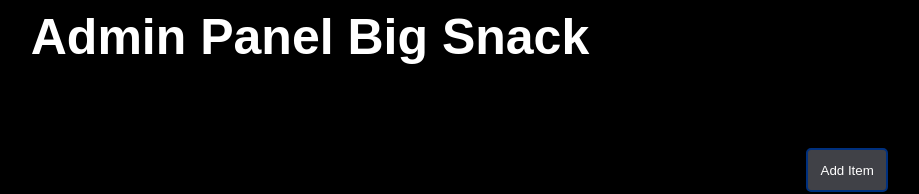
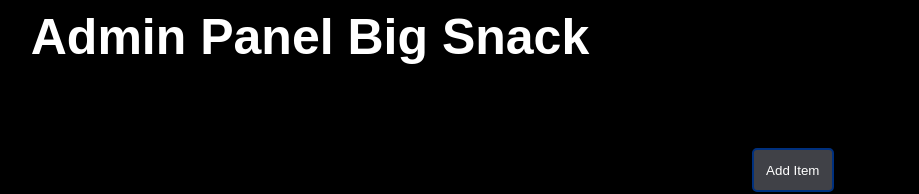
Before and after one commit to RickRietbergen/CRUD-P3, a PHP site: page /admin.php in a window 1280 px wide. Shown: the part 92-286 px from the top of the page, without its empty margins (330-1249 px from the left). Run offline with PHP 8.4, Linux system fonts and the light colour scheme; the visitor is signed in with stand-in values (Sample User, id 1); data that the repository does not hold is empty.

Commit message:
button was blijkbaar verplaatst

```diff
--- a/CSS/styles.css
+++ b/CSS/styles.css
@@ -418,7 +418,7 @@ footer {
 	border-radius: 5px;
 	background-color: #404147;
 	margin-top: 30vh;
-	margin-left: 88.75%;
+	margin-left: 84.5%;
 }
 
 .admin-main .button-additem a {
```
